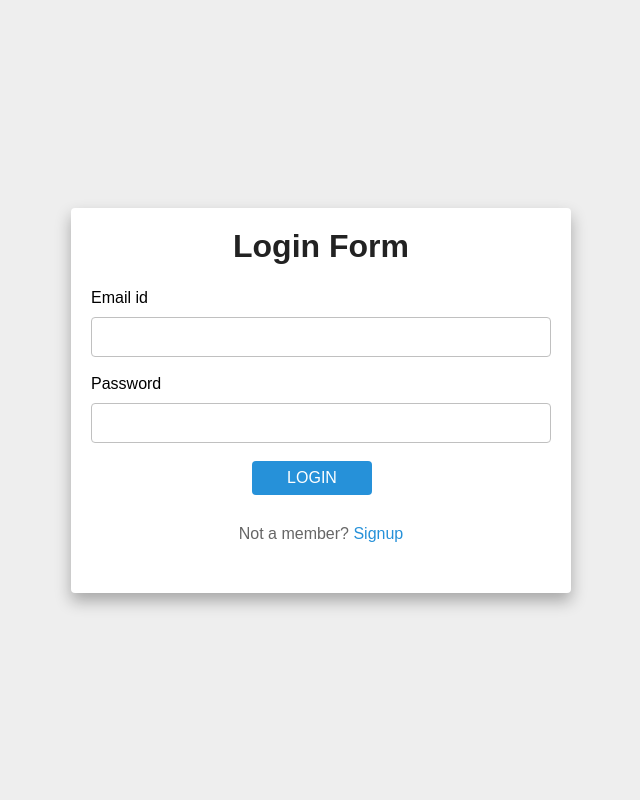
After one commit to FARIS-MOHAMMED-SHARIFF/vtunotes4u, a PHP site: page /login.html in a window 1280 px wide. The commit adds this page. Shown: the whole page, without its empty margins (319-959 px from the left). Run offline with PHP 8.4, Linux system fonts and the light colour scheme.

Commit message:
login and Sign up page added

```diff
--- a/index.html
+++ b/index.html
@@ -4,7 +4,7 @@
 <head>
     <meta charset="UTF-8" />
     <meta name="viewport" content="width=device-width, initial-scale=1.0" />
-    <link rel="stylesheet" href="style.css" />
+    <link rel="stylesheet" href="style.css"/>
     <title>VtuNotes4U</title>
 </head>
 
--- /dev/null
+++ b/login.html
@@ -0,0 +1,32 @@
+<!DOCTYPE html>
+<html lang="en">
+
+<head>
+    <meta charset="UTF-8">
+    <meta http-equiv="X-UA-Compatible" content="IE=edge">
+    <meta name="viewport" content="width=<device-width>, initial-scale=1.0">
+    <link rel="stylesheet" href="style.css"/>
+    <title>Login Form</title>
+</head>
+
+<body>
+    <div class="loginContainer">
+        <form aciton="">
+            <h1>Login Form</h1>
+            <div class="form-group">
+                <label for="">Email id</label>
+                <input type="text" class="form-control" required>
+            </div>
+            <div class="form-group">
+                <label for="">Password</label>
+                <input type="password" class="form-control" required>
+            </div>
+            <input type="submit" class="btn" value="Login">
+            <div class="signup_link">
+               Not a member? <a href="signup.html">Signup</a>
+            </div>
+        </form>
+    </div>
+</body>
+
+</html>
--- a/style.css
+++ b/style.css
@@ -1,5 +1,63 @@
-* {
-  margin: 0;
-  padding: 0;
-  box-sizing: border-box;
-}
+  * {
+    margin: 0;
+    padding: 0;
+    box-sizing: border-box;
+  }
+  body{
+    min-height: 100vh;
+    display: flex;
+    font-family: sans-serif;
+    background: #eee;
+  }
+  .loginContainer{
+    margin: auto;
+    width: 500px;
+  }
+  .loginContainer form{
+    width:100%;
+    height: 100%;
+    padding: 20px;
+    border-radius: 4px;
+    box-shadow: 0 8px 16px rgba(0,0,0,.3);
+    background: white;
+
+  }
+  .loginContainer form h1{
+    text-align: center;
+    margin-bottom: 24px;
+    color: #222;
+  }
+  .loginContainer form .form-control{
+    width:100%;
+    height: 40px;
+    background: white;
+    border-radius: 4px;
+    border: 1px solid silver;
+    margin: 10px 0 18px 0;
+    padding: 0 10px;
+
+  }
+  .loginContainer form .btn{
+    margin-left:35%;
+    width:120px;
+    height: 34px;
+    border : none;
+    outline: none;
+    /* background: #27a327; */
+    background: #2691d9;
+    cursor: pointer;
+    font-size: 16px;
+    text-transform: uppercase;
+    color: white;
+    border-radius: 4px;
+  }
+  .loginContainer form .signup_link{
+    margin: 30px 0;
+    color: #666666;
+    font-size: 16px;
+    text-align: center;
+    }
+  .signup_link a{
+    color: #2691d9;
+    text-decoration: none;
+  }
```
Also changed, not shown: signup.html (added, +32 -0 lines).
